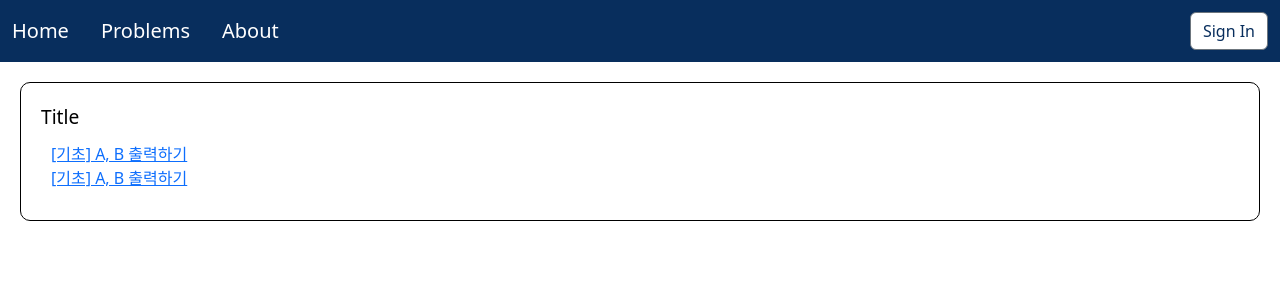
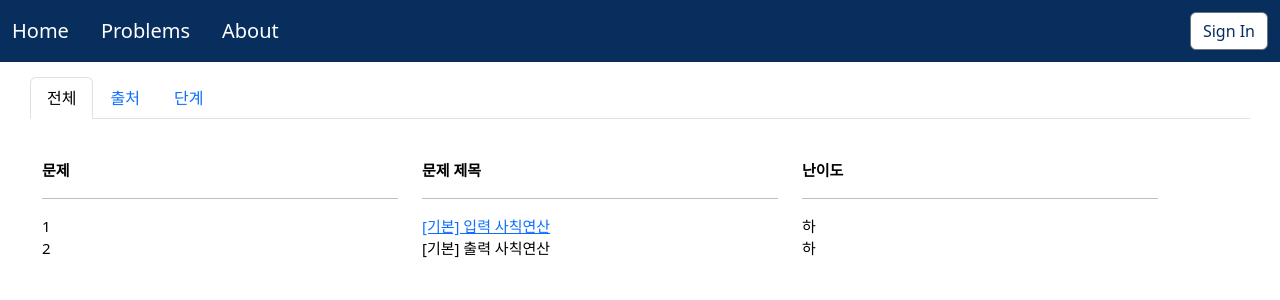
Before and after one commit to Hantorism/AOJ-FE, a React (Create React App) app: page /problems in a window 1280 px wide. Shown: the top 300 px of the page. Built offline with nearby package versions, Linux system fonts and the light colour scheme.

Commit message:
[Fix] problem page css 수정

```diff
--- a/src/components/pages/ProblemPage.css
+++ b/src/components/pages/ProblemPage.css
@@ -1,11 +1,8 @@
 .problemTitle {
-    vertical-align: center;
-    padding: 20px;
-    /* background-color: white; */
-    border: 1px solid black;
+    /* vertical-align: center; */
     border-radius: 10px;
     color: black;
-    margin: 20px;
+    margin: 15px 30px 0px 30px;
 }
 
 .title {
@@ -15,3 +12,17 @@
 .title_list {
     margin: 10px;
 }
+
+.ProblemBtn {
+    font-size: 17px;
+}
+
+.ProblemContainer {
+    float: left;
+    padding: 40px;
+}
+
+.ProblemList {
+    padding: 0px;
+    font-size: 15px;
+}
--- a/src/components/pages/ProblemsPage.jsx
+++ b/src/components/pages/ProblemsPage.jsx
@@ -1,20 +1,59 @@
-import React, { ReactElement, useEffect, useState, useContext } from "react";
+import React, { useState } from "react";
 import LoadUserInfo from "../../utils/LoadUserInfo";
-import "./ProblemPage.css"
+import "./ProblemPage.css";
 
-const ProblemsPage = ({columns, data}) => {
+const ProblemsPage = () => {
   LoadUserInfo();
-
     return (
     <div class=" text-white" >
       <div class="problemTitle">
-        <div class="title"> Title </div>
-        <div class="title_list">
-          <a href="/"> [기초] A, B 출력하기</a> <br/>
-          <a href="/"> [기초] A, B 출력하기</a>
+        <nav>
+          <div class="nav nav-tabs" id="nav-tab" role="tablist">
+            <button class="nav-link active ProblemBtn" id="nav-home-tab" data-bs-toggle="tab" data-bs-target="#nav-home" type="button" role="tab" aria-controls="nav-home" aria-selected="true">
+              전체
+            </button>
+            <button class="nav-link ProblemBtn" id="nav-profile-tab" data-bs-toggle="tab" data-bs-target="#nav-profile" type="button" role="tab" aria-controls="nav-profile" aria-selected="false">
+              출처
+            </button>
+            <button class="nav-link ProblemBtn" id="nav-contact-tab" data-bs-toggle="tab" data-bs-target="#nav-contact" type="button" role="tab" aria-controls="nav-contact" aria-selected="false">
+              단계
+            </button>
+          </div>
+        </nav>
+        <div class="tab-content;" id="nav-tabContent">
+          <div class="tab-pane fade show active" id="nav-home" role="tabpanel" aria-labelledby="nav-home-tab">
+          <div class="container ProblemContainer">
+            <div class="row">
+              <div class="col-sm ProblemList"> <b>문제</b>
+              <hr/>
+                <div> 1 </div>
+                <div> 2 </div>
+              </div>
+
+              <div class="col-sm ProblemList"> <b>문제 제목</b>
+              <hr/>
+                <div> <a href="/ProblemDetailPage"> [기본] 입력 사칙연산 </a></div>
+                <div> [기본] 출력 사칙연산 </div>
+              </div>
+
+              <div class="col-sm ProblemList"> <b>난이도</b>
+              <hr/>
+                <div> 하 </div>
+                <div> 하 </div>
+              </div>
+            </div>
+          </div>
+          </div>
+
+          <div class="tab-pane fade" id="nav-profile" role="tabpanel" aria-labelledby="nav-profile-tab">
+          </div>
+
+          <div class="tab-pane fade" id="nav-contact" role="tabpanel" aria-labelledby="nav-contact-tab">
+          </div>
         </div>
       </div>
     </div>
+
   );
 };
 
```
